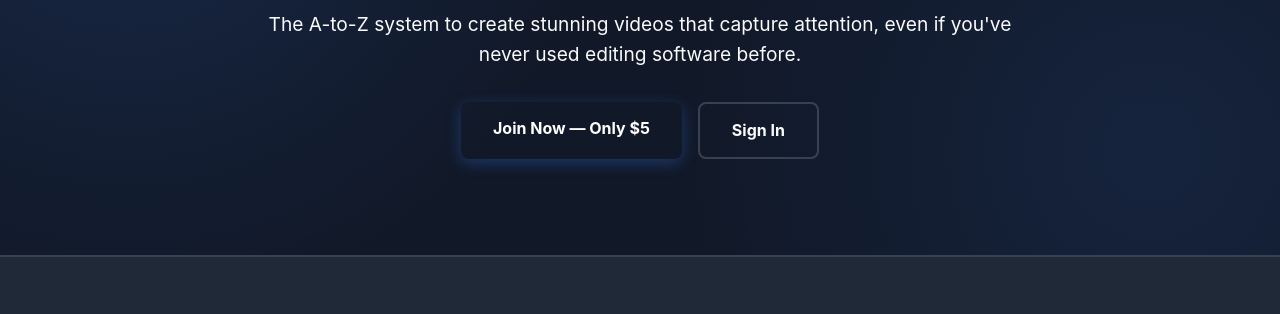
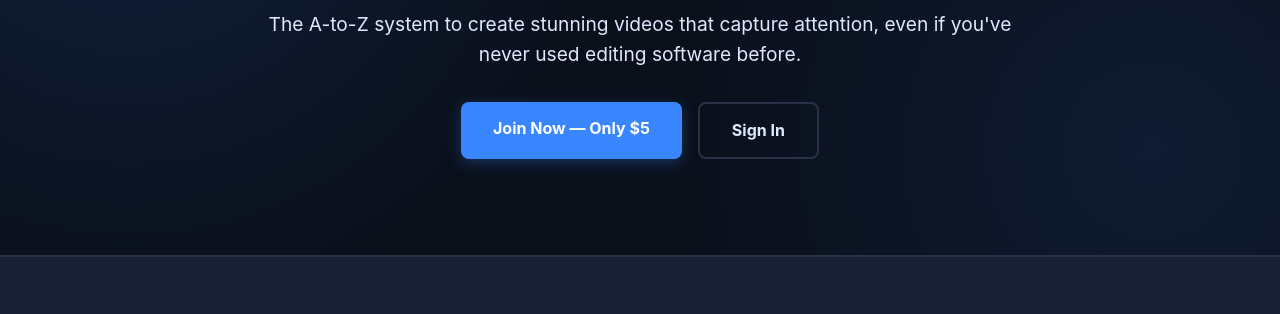
Before and after one commit to Timthetitan01/edit, a plain HTML site: page index.html in a window 1280 px wide. Shown: the part 335-649 px from the top of the page. Drawn offline with Linux system fonts and the light colour scheme; no server answers.

Commit message:
Update CSS variables for new color scheme

```diff
--- a/index.html
+++ b/index.html
@@ -12,46 +12,33 @@
          * CSS VARIABLES (THEME & TOKENS)
          * ========================================
          */
-       :root {
-  /* BACKGROUNDS: Neutral carbon/slate for high contrast */
-  --bg-dark: #111827;     /* Very dark grey (almost black) */
-  --bg-medium: #1F2937;    /* Dark grey (for cards) */
-  --bg-light: #374151;    /* Medium grey (for borders, hover) */
+      :root {
+            --bg-dark: #0a0f1a; /* Deep navy background */
+            --bg-medium: #1a2035; /* Card background */
+            --bg-light: #2a3045; /* Lighter BG for emphasis */
+            --text-light: #e0e8ff; /* Primary text */
+            --text-medium: #a0aec0; /* Subtitles, muted text */
+            --border-color: #2a3045; /* Borders */
 
-  /* TEXT: Neutral off-white */
-  --text-light: #F9FAFB;
-  --text-medium: #9CA3AF;
+            --accent-blue: #3a86ff; /* Primary CTA and accent */
+            --accent-blue-hover: #0056e0; /* Hover state for blue */
 
-  /* BORDER: Using a medium grey */
-  --border-color: #374151;
+            --highlight-yellow: #ffbe0b; /* For "Recommended" tags, urgency bar */
+            --highlight-yellow-dark: #332600; /* Dark text for yellow bg */
 
-  /* ACCENT: The "Super Dark Red" (Crimson) */
-  --accent-red: #B91C1C;          /* A deep, strong red for buttons/links */
-  --accent-red-hover: #991B1B;    /* An even darker red for hover */
+            --success-green: #4ade80;
+            --error-red: #f44336;
+            --guarantee-bg: #162a4a;
 
-  /* HIGHLIGHT: A complementary Gold/Amber */
-  --highlight-gold: #F59E0B;
-  --highlight-gold-dark: #78350F; /* Dark text for gold bg */
+            --font-system: -apple-system, BlinkMacSystemFont, "Segoe UI", Roboto, Helvetica, Arial, sans-serif, "Apple Color Emoji", "Segoe UI Emoji";
 
-  /* SEMANTIC: Note the error red is *brighter* than the accent */
-  --success-green: #22C55E;
-  --error-red: #EF4444;      /* A brighter, "alert" red */
+            --shadow-sm: 0 4px 10px rgba(0, 0, 0, 0.2);
+            --shadow-lg: 0 10px 30px rgba(0, 0, 0, 0.4);
+            --shadow-blue: 0 8px 25px rgba(58, 134, 255, 0.2);
 
-  /* SPECIAL BG: A *very* dark red, as requested */
-  --special-bg: #450A0A;    /* For special sections, like a guarantee box */
-
-  /* FONT: System default */
-  --font-system: -apple-system, BlinkMacSystemFont, "Segoe UI", Roboto, Helvetica, Arial, sans-serif, "Apple Color Emoji", "Segoe UI Emoji";
-
-  /* SHADOWS: Updated with a red accent glow */
-  --shadow-sm: 0 4px 10px rgba(0, 0, 0, 0.3);
-  --shadow-lg: 0 10px 30px rgba(0, 0, 0, 0.5);
-  --shadow-accent: 0 8px 25px rgba(185, 28, 28, 0.2); /* Red glow */
-
-  /* RADIUS: Kept the same */
-  --radius-md: 8px;
-  --radius-lg: 12px;
-}
+            --radius-md: 8px;
+            --radius-lg: 12px;
+        }
 
         /* * ========================================
          * BASE & RESET STYLES
```
